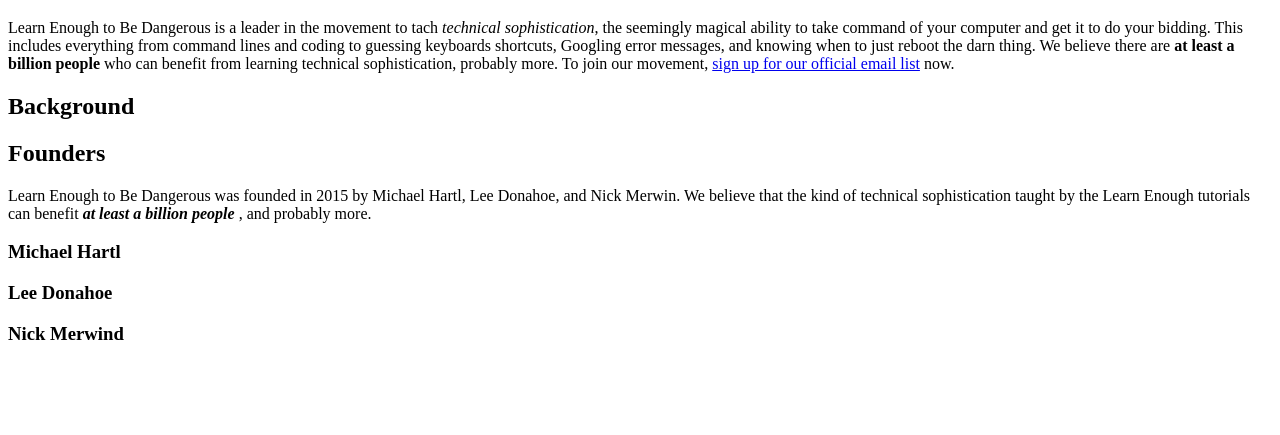
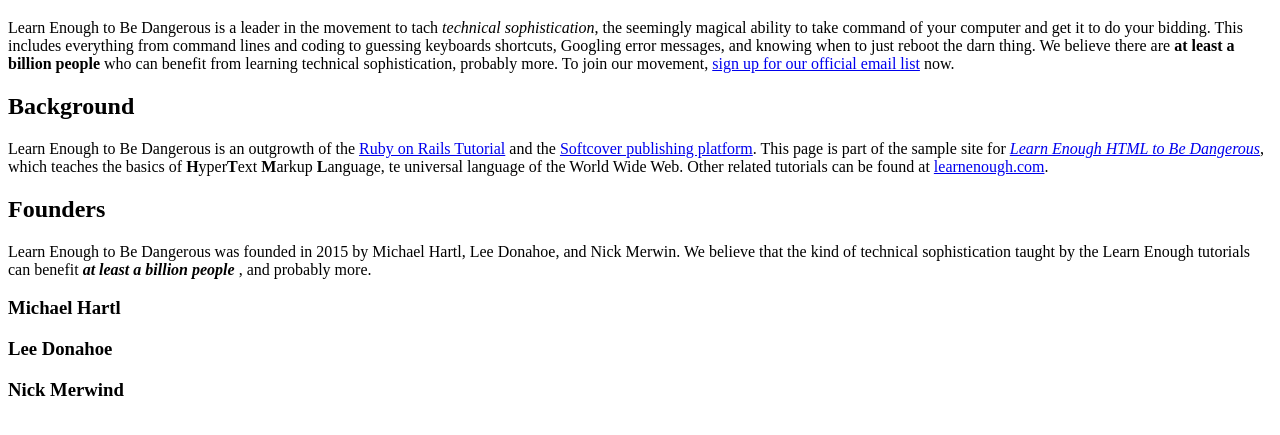
Before and after one commit to RommelSantiago/sample_website, a plain HTML site: page index.html in a window 1280 px wide. Shown: the part 61-496 px from the top of the page. Drawn offline with Linux system fonts and the light colour scheme.

Commit message:
Add more formatted text

```diff
--- a/index.html
+++ b/index.html
@@ -17,6 +17,12 @@
     movement, <a href="http://learnenough.com/email">sign up for our official email list</a> now.
   </p>
   <h2>Background</h2>
+  <p>
+    Learn Enough to Be Dangerous is an outgrowth of the <a href="http://railstutorial.org/">Ruby on Rails Tutorial</a> and the <a href="http://www.softcover.io/">Softcover publishing platform</a>.
+    This page is part of the sample site for <a href="http://learnenough.com/html-tutorial"><em>Learn Enough HTML to Be Dangerous</em></a>, which teaches the basics of <strong>H</strong>yper<strong>T</strong>ext <strong>M</strong>arkup <strong>L</strong>anguage, te universal language of the World Wide Web.
+    Other related tutorials can be found at
+    <a href="http://learnenough.com/">learnenough.com</a>.
+  </p>
   <h2>Founders</h2>
   <p>
     Learn Enough to Be Dangerous was founded in 2015 by Michael Hartl, Lee Donahoe, and Nick Merwin. We believe that the kind of technical sophistication taught by the Learn Enough tutorials can benefit <em><strong>at least a billion people</strong></em> , and probably more.
```
